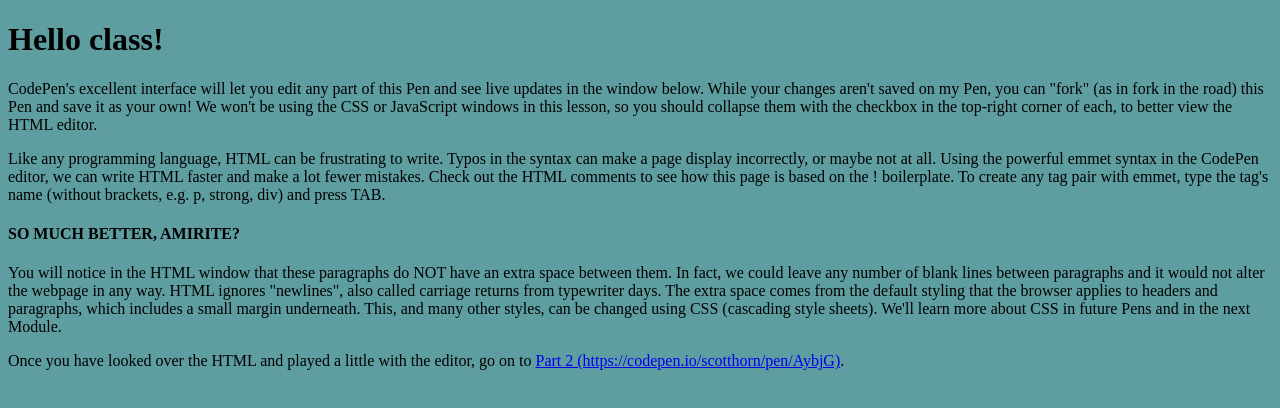
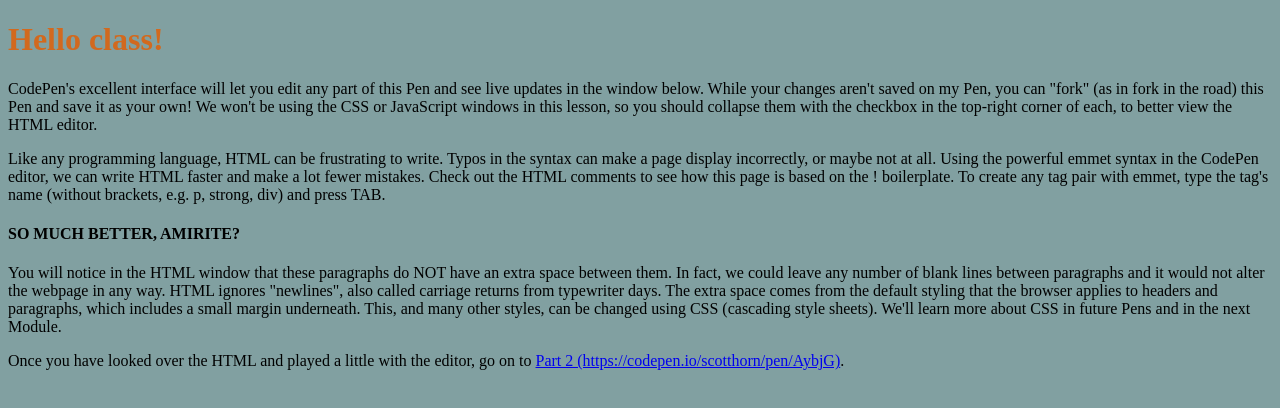
Before and after one commit to Stefffiii/Week7, a plain HTML site: page index.html in a window 1280 px wide. Drawn offline with Linux system fonts and the light colour scheme.

Commit message:
HTML page Header color change

```diff
--- a/index.html
+++ b/index.html
@@ -36,10 +36,10 @@ Now, on to the page!
 </head>
 <!-- The head should be closed before opening the body. -->
 
-<body style="background-color: cadetblue;">
+<body style="background-color: rgb(129, 160, 161);">
 <!-- The body of the page is what is actually displayed in the browser window. -->
 
-  <h1>Hello class!</h1>
+  <h1 style="color: chocolate;">Hello class!</h1>
   <!-- h1, h2... are called header tags, with h1 being the most important header and h6 the least. -->
 
   <p>CodePen's excellent interface will let you edit any part of this Pen and see live updates in the window below.  While your changes aren't saved on my Pen, you can "fork" (as in fork in the road) this Pen and save it as your own!  We won't be using the CSS or JavaScript windows in this lesson, so you should collapse them with the checkbox in the top-right corner of each, to better view the HTML editor.</p>
```
